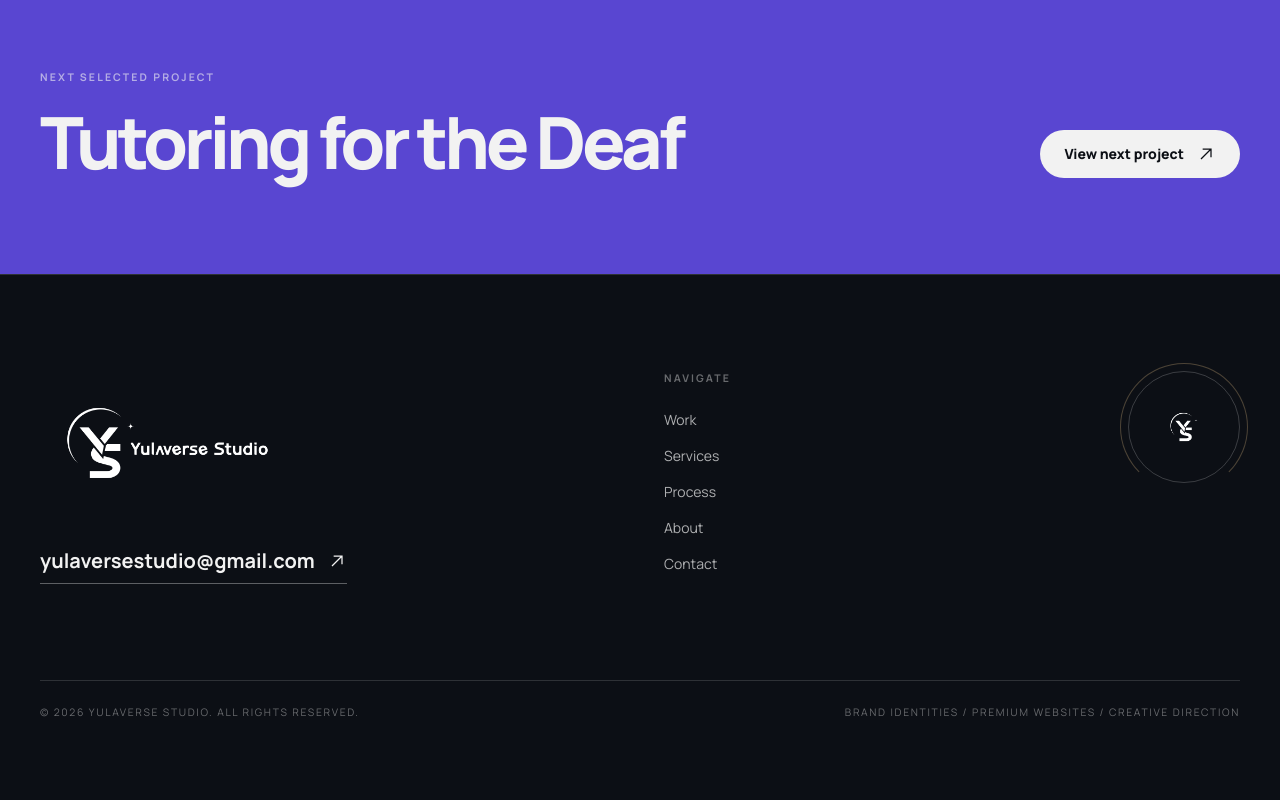
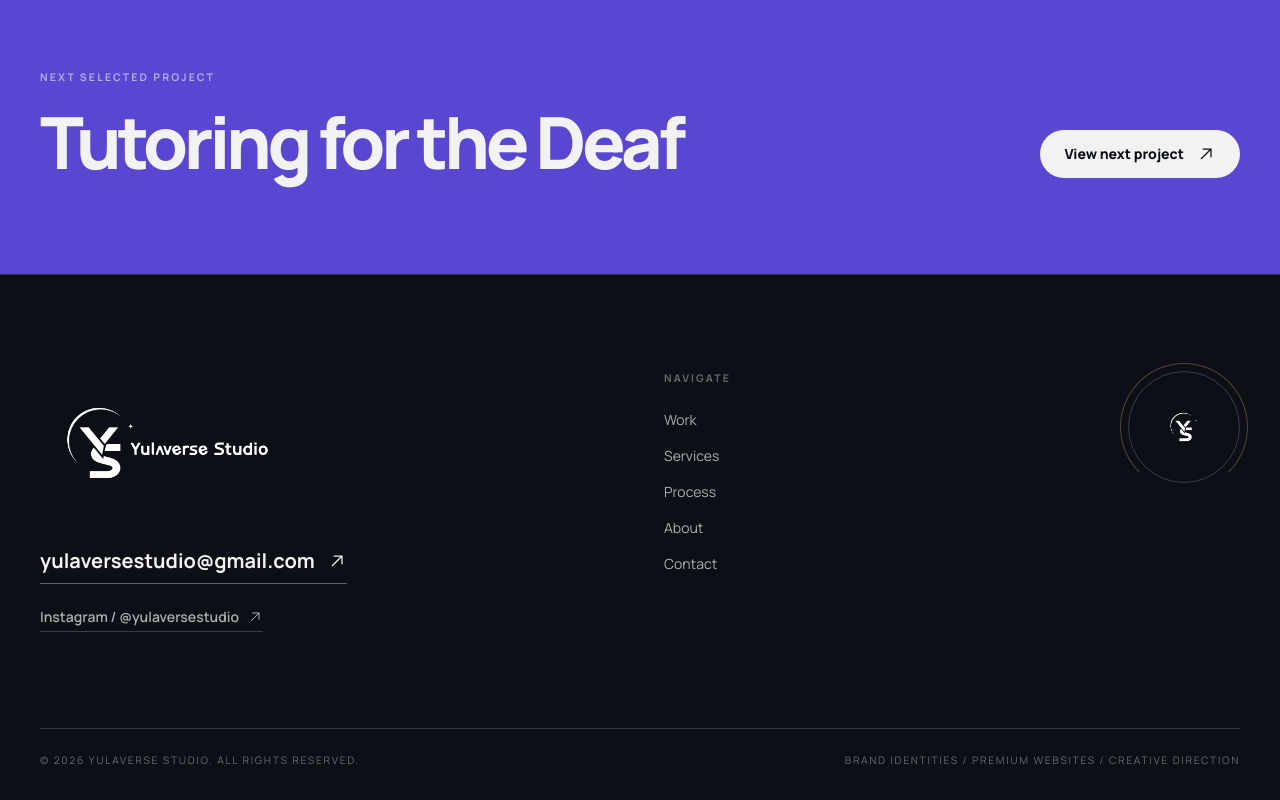
Before and after one commit to xnozaaa/yulaverse, a Next.js app: page /work/a1-walsall-radio in a window 1280 px wide. Shown: the part 2585-3385 px from the top of the page. Before the commit the page ends 3337 px from the top, so only its background shows below. Built offline with nearby package versions, Linux system fonts and the light colour scheme.

Commit message:
Link Instagram profile across site

```diff
--- a/app/layout.tsx
+++ b/app/layout.tsx
@@ -54,6 +54,7 @@ const structuredData = {
       url: "https://yulaverse.co.uk/",
       email: "yulaversestudio@gmail.com",
       logo: "https://yulaverse.co.uk/brand/official-monogram-gold.png",
+      sameAs: ["https://www.instagram.com/yulaversestudio/"],
       description:
         "An independent creative studio creating brand identities, premium websites and digital experiences.",
       knowsAbout: [
--- a/components/footer.tsx
+++ b/components/footer.tsx
@@ -24,6 +24,18 @@ export function Footer() {
               yulaversestudio@gmail.com
               <ArrowUpRight className="size-5" />
             </a>
+            <div className="mt-5">
+              <a
+                href="https://www.instagram.com/yulaversestudio/"
+                target="_blank"
+                rel="noopener noreferrer"
+                className="footer-link inline-flex items-center gap-2 border-b border-ivory/20 pb-1 font-semibold"
+                aria-label="Yulaverse Studio on Instagram"
+              >
+                Instagram / @yulaversestudio
+                <ArrowUpRight className="size-4" />
+              </a>
+            </div>
           </div>
 
           <nav
```
